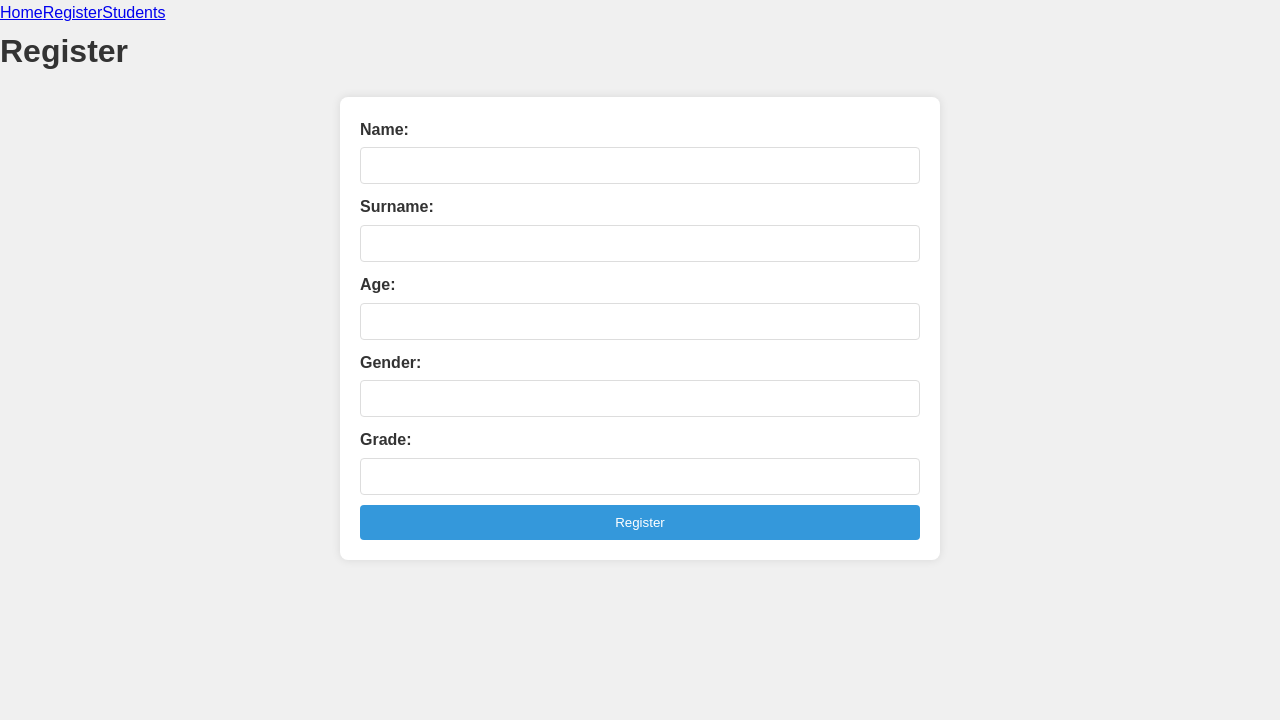
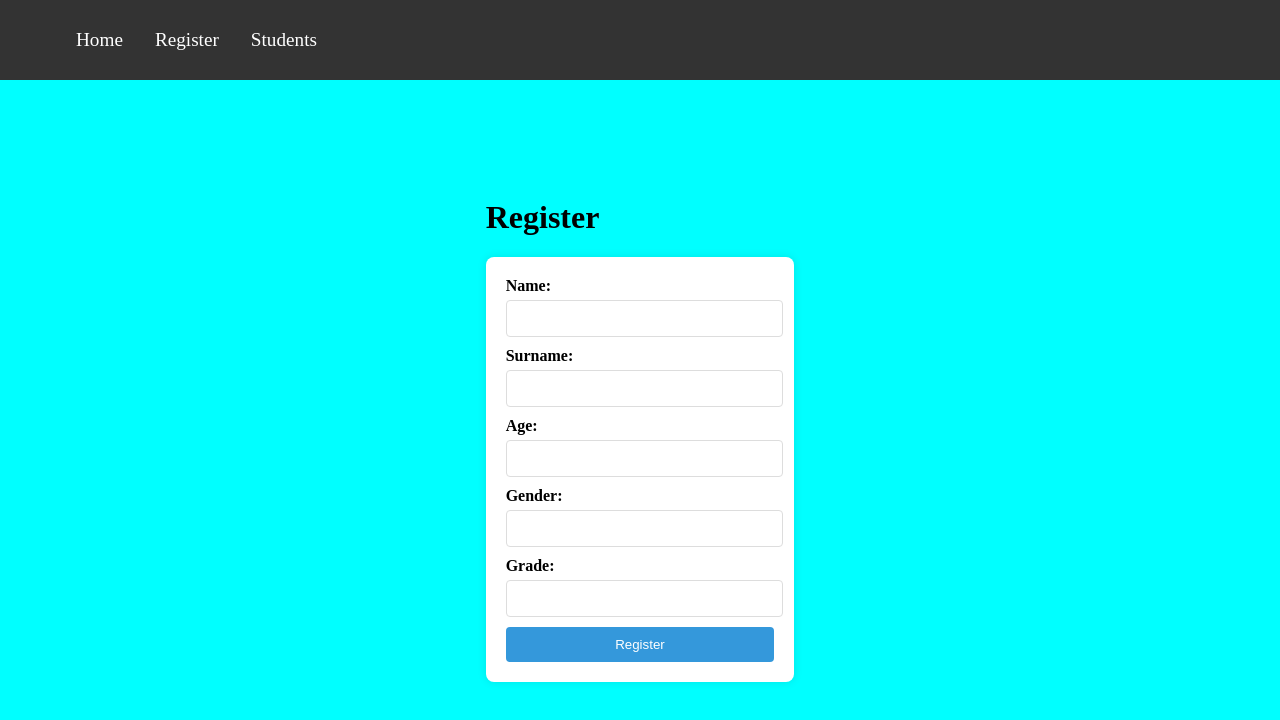
Before and after one commit to khulysojohn/management-system, a React (Create React App) app in the folder client/: page /register in a window 1280 px wide. Shown: the top 720 px of the page. Built offline with nearby package versions, Linux system fonts and the light colour scheme.

Commit message:
new files added

```diff
--- a/client/public/index.html
+++ b/client/public/index.html
@@ -9,6 +9,9 @@
       name="description"
       content="Web site created using create-react-app"
     />
+    <!-- Add this to your public/index.html -->
+<link rel="stylesheet" href="https://cdnjs.cloudflare.com/ajax/libs/font-awesome/5.15.3/css/all.min.css">
+
     <link rel="apple-touch-icon" href="%PUBLIC_URL%/logo192.png" />
     <!--
       manifest.json provides metadata used when your web app is installed on a
--- a/client/src/App.css
+++ b/client/src/App.css
@@ -1,27 +1,97 @@
-
-/* index.css */
-
-/* Reset some default browser styles */
-* {
+/* General Styles */
+html,body {
   margin: 0;
   padding: 0;
   box-sizing: border-box;
+  overflow-x: hidden;
+
+}
+body{
+  background-color: aqua;
 }
 
-/* Set a default font and background for the body */
-body {
-  font-family: Arial, sans-serif;
-  background-color: #f0f0f0;
-  color: #333;
-  line-height: 1.6;
+.navbar {
+  background: #333;
+  height: 80px;
+  display: flex;
+  justify-content: center;
+  align-items: center;
+  font-size: 1.2rem;
+  position: fixed;
+  width: 100%;
+  top: 0;
+  left: 0;
+  z-index: 1000;
 }
 
-/* Add some padding to the main container */
-.App {
-  padding: 20px;
+.navbar-container {
+  display: flex;
+  justify-content: space-between;
+  align-items: center;
+  height: 100%;
+  width: 100%;
+  max-width: 1500px;
+  padding: 0 20px;
 }
 
-/* Make forms look a bit nicer */
+.nav-menu {
+  display: flex;
+  align-items: center;
+  list-style: none;
+  text-align: center;
+  margin: 0;
+}
+
+.nav-item {
+  height: 80px;
+}
+
+.navbar-link {
+  color: #fff;
+  display: flex;
+  align-items: center;
+  text-decoration: none;
+  padding: 0 1rem;
+  height: 100%;
+}
+
+.navbar-link:hover {
+
+  border-radius: 4px;
+}
+
+/* Mobile Menu Styles */
+.menu-icon {
+  display: none;
+  cursor: pointer;
+  font-size: 2rem;
+  position: absolute;
+  right: 20px;
+}
+.fas {
+  color: #fff;
+}
+.container {
+  margin: 4rem;
+  align-content: center;
+}
+
+.container .home-header {
+  text-align: center;
+}
+.container img {
+   border-radius: 2rem;
+
+}
+
+.main-content {
+  padding-top: 80px; /* Adjust this if navbar height changes */
+  padding-top: 80px; /* Adjust this if navbar height changes */
+  display: flex;
+  justify-content: center;
+  align-items: center;
+  height: calc(100vh - 80px);
+}
 form {
   max-width: 600px;
   margin: 20px auto;
@@ -38,7 +108,7 @@ form label {
 }
 
 form input {
-  width: 100%;
+  width: 95%;
   padding: 10px;
   margin-bottom: 10px;
   border: 1px solid #ddd;
@@ -59,6 +129,57 @@ form button:hover {
   background-color: #2980b9;
 }
 
+@media screen and (max-width: 960px) {
+  .navbar-container {
+      display: flex;
+      justify-content: space-between;
+      align-items: center;
+      width: 100%;
+  }
+
+  .menu-icon {
+      display: block;
+  }
+
+  .nav-menu {
+      display: flex;
+      flex-direction: column;
+      width: 100%;
+      height: 90vh;
+      position: absolute;
+      top: 80px;
+      left: -100%;
+      opacity: 1;
+      transition: all 0.5s ease;
+      background: #333;
+      padding: 0;
+      margin: 0;
+  }
+
+  .nav-menu.active {
+      left: 0;
+      opacity: 1;
+      transition: all 0.5s ease;
+      z-index: 1;
+  }
+
+  .nav-item {
+      width: 100%;
+  }
+
+  .navbar-link {
+      text-align: center;
+      padding: 2rem;
+      width: 100%;
+      display: table;
+  }
+
+  .navbar-link:hover {
+
+      border-radius: 0;
+  }
+}
+
 /* Additional styles for responsiveness */
 @media (max-width: 600px) {
   form {
--- a/client/src/pages/Navbar.js
+++ b/client/src/pages/Navbar.js
@@ -1,14 +1,31 @@
-// src/components/Navbar.js
-import React from 'react';
+import React, { useState } from 'react';
 import { Link } from 'react-router-dom';
+import '../App.css';
 
 const Navbar = () => {
+    const [isMobileMenuOpen, setIsMobileMenuOpen] = useState(false);
+
+    const handleMobileMenuToggle = () => {
+        setIsMobileMenuOpen(!isMobileMenuOpen);
+    };
+
     return (
         <nav className="navbar">
             <div className="navbar-container">
-                <Link to="/" className="navbar-logo">Home</Link>
-                <Link to="/register" className="navbar-link">Register</Link>
-                <Link to="/students" className="navbar-link">Students</Link>
+                <div className="menu-icon" onClick={handleMobileMenuToggle}>
+                    <i className={isMobileMenuOpen ? 'fas fa-times' : 'fas fa-bars'}></i>
+                </div>
+                <ul className={isMobileMenuOpen ? 'nav-menu active' : 'nav-menu'}>
+                    <li className="nav-item">
+                        <Link to="/" className="navbar-link" onClick={() => setIsMobileMenuOpen(false)}>Home</Link>
+                    </li>
+                    <li className="nav-item">
+                        <Link to="/register" className="navbar-link" onClick={() => setIsMobileMenuOpen(false)}>Register</Link>
+                    </li>
+                    <li className="nav-item">
+                        <Link to="/students" className="navbar-link" onClick={() => setIsMobileMenuOpen(false)}>Students</Link>
+                    </li>
+                </ul>
             </div>
         </nav>
     );
--- a/client/src/pages/home.js
+++ b/client/src/pages/home.js
@@ -1,6 +1,11 @@
+import image from '../assets/images.png';
+
 const Home = () => {
     return(
-        <h1>Hello</h1>
+        <div className="container">
+            <h1 className="home-header">School Managenent System</h1>
+            <img src={image} alt='img'></img>
+        </div>
     )
 }
 ; export default Home;
```
Also changed, not shown: client/src/assets/images.png (added).
